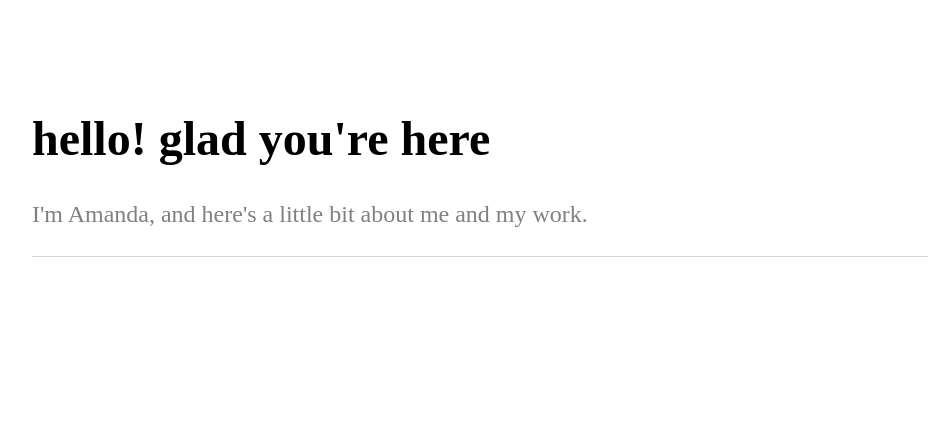
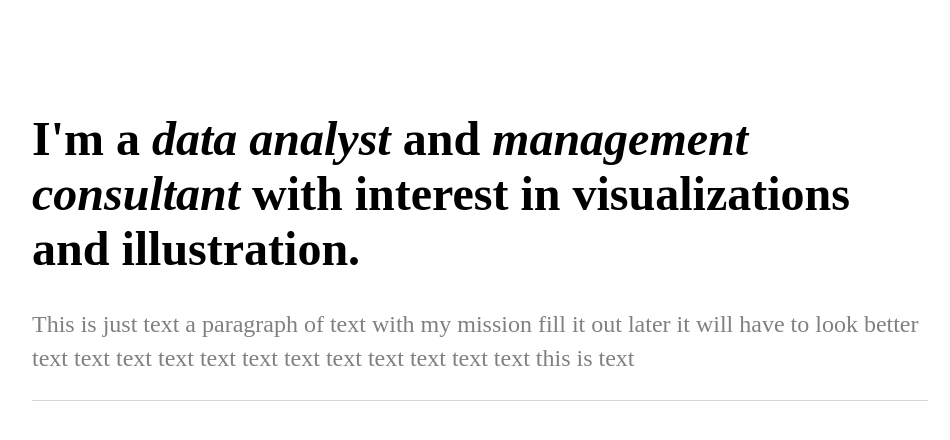
Before and after one commit to amanda-t2/amanda-t2.github.io, a Jekyll site: the page built from index.html, in a window 1280 px wide. Shown: the top 440 px of the page, without its empty margins (160-1110 px from the left). Built offline with Jekyll 4.4.1, drawn with Linux system fonts in a browser that asks for light colours.

Commit message:
Update index.html

```diff
--- a/index.html
+++ b/index.html
@@ -3,6 +3,6 @@ layout: default
 title: amanda
 ---
 <div class="blurb">
-	<h1>hello! glad you're here</h1>
-	<p>I'm Amanda, and here's a little bit about me and my work.</p>
+	<h1>I'm a <i>data analyst</i> and <i>management consultant</i> with interest in visualizations and illustration. </h1>
+	<p>This is just text a paragraph of text with my mission fill it out later it will have to look better text text text text text text text text text text text text this is text </p>
 </div><!-- /.blurb -->
```
